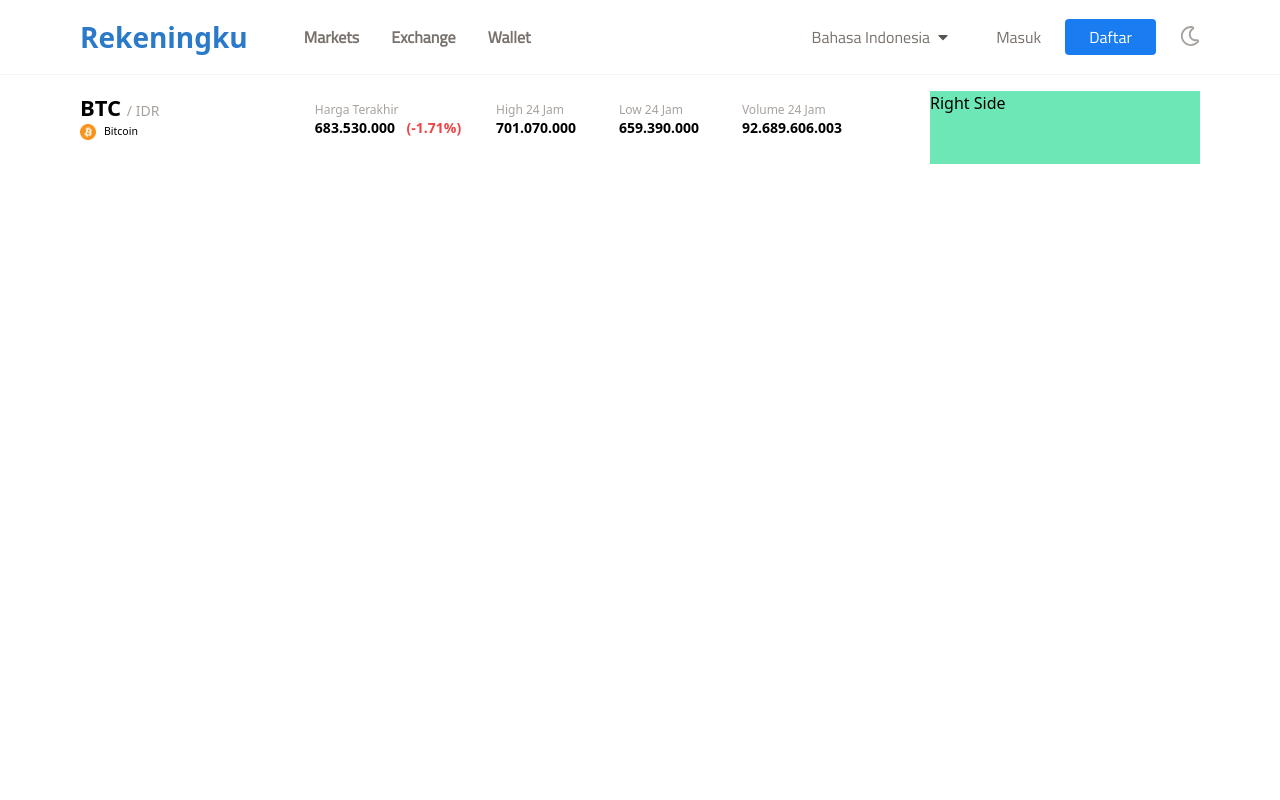
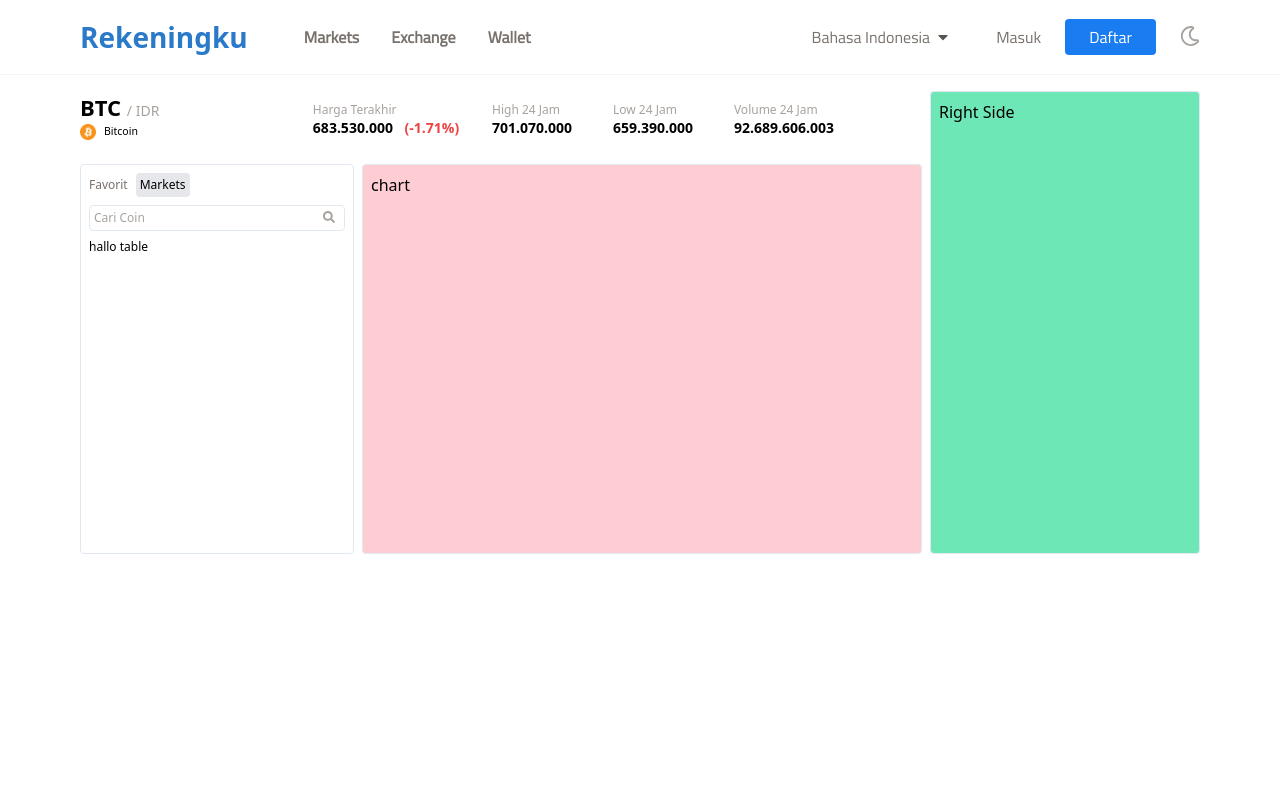
Before and after one commit to nadrianfikri/clone-rekeningku, a React (Create React App) app: page /trade in a window 1280 px wide. Shown: the top 800 px of the page. Built offline with nearby package versions, Linux system fonts and the light colour scheme.

Commit message:
create market table

```diff
--- /dev/null
+++ b/src/components/atoms/Search.js
@@ -0,0 +1,12 @@
+import { faSearch } from '@fortawesome/free-solid-svg-icons';
+import { FontAwesomeIcon } from '@fortawesome/react-fontawesome';
+function Search(props) {
+  return (
+    <div className="relative">
+      <input onChange={props.onChange} className="p-1  w-full rounded border border-slate-200 focus:outline-none placeholder:text-stone-400" type="text" placeholder="Cari Coin" />
+      <FontAwesomeIcon className="absolute  top-[6px] right-[10px] text-stone-400" icon={faSearch} />
+    </div>
+  );
+}
+
+export default Search;
--- a/src/components/organism/CurrentCoinStat.js
+++ b/src/components/organism/CurrentCoinStat.js
@@ -1,15 +1,13 @@
-import { Col, Row } from '../atoms/Direction';
+import { Row } from '../atoms/Direction';
 import CurrentCoin from '../molecules/CurrentCoin';
 import StatList from '../molecules/StatList';
 
 function CurrentCoinStat(props) {
   return (
-    <Col className="flex-1">
-      <Row className="justify-between mr-20 py-1 mb-4">
-        <CurrentCoin code={props.code} coinName={props.coinName} pair={props.pair} />
-        <StatList currentStat={props.stat} />
-      </Row>
-    </Col>
+    <Row className="justify-between mr-20 py-1 mb-4">
+      <CurrentCoin code={props.code} coinName={props.coinName} pair={props.pair} />
+      <StatList currentStat={props.stat} />
+    </Row>
   );
 }
 
--- a/src/pages/Exchange/index.js
+++ b/src/pages/Exchange/index.js
@@ -1,4 +1,7 @@
+import { faSearch } from '@fortawesome/free-solid-svg-icons';
+import { FontAwesomeIcon } from '@fortawesome/react-fontawesome';
 import { Col, Row } from '../../components/atoms/Direction';
+import Search from '../../components/atoms/Search';
 import CurrentCoinStat from '../../components/organism/CurrentCoinStat';
 import Footer from '../../components/organism/Footer';
 import Navbar from '../../components/organism/Navbar';
@@ -26,10 +29,23 @@ function Exchange() {
   return (
     <div>
       <Navbar />
-      <main className="min-h-screen px-4 md:px-10 lg:px-20 py-4">
-        <Row className="w-full">
-          <CurrentCoinStat coinName="Bitcoin" code="BTC" pair="IDR" stat={currentStat} />
-          <Col className="w-auto lg:w-[270px] bg-emerald-300">Right Side</Col>
+      <main className="relative min-h-screen px-4 md:px-10 lg:px-20 py-4">
+        <Row className="w-full space-x-2 ">
+          <Col className="flex-1">
+            <CurrentCoinStat coinName="Bitcoin" code="BTC" pair="IDR" stat={currentStat} />
+            <Row className="space-x-2">
+              <Col className="w-[274px] h-[390px] p-2 border border-slate-200 rounded overflow-auto text-xs space-y-2">
+                <Row className="space-x-2">
+                  <button className="text-stone-500">Favorit</button>
+                  <button className="rounded bg-gray-200 p-1">Markets</button>
+                </Row>
+                <Search />
+                <p className="">hallo table</p>
+              </Col>
+              <Col className="flex-1 p-2 border border-slate-200 rounded  bg-rose-200">chart</Col>
+            </Row>
+          </Col>
+          <Col className="w-auto lg:w-[270px] p-2 border border-slate-200 rounded  bg-emerald-300">Right Side</Col>
         </Row>
       </main>
       <Footer />
```
Also changed, not shown: src/components/atoms/Table.js (added).
